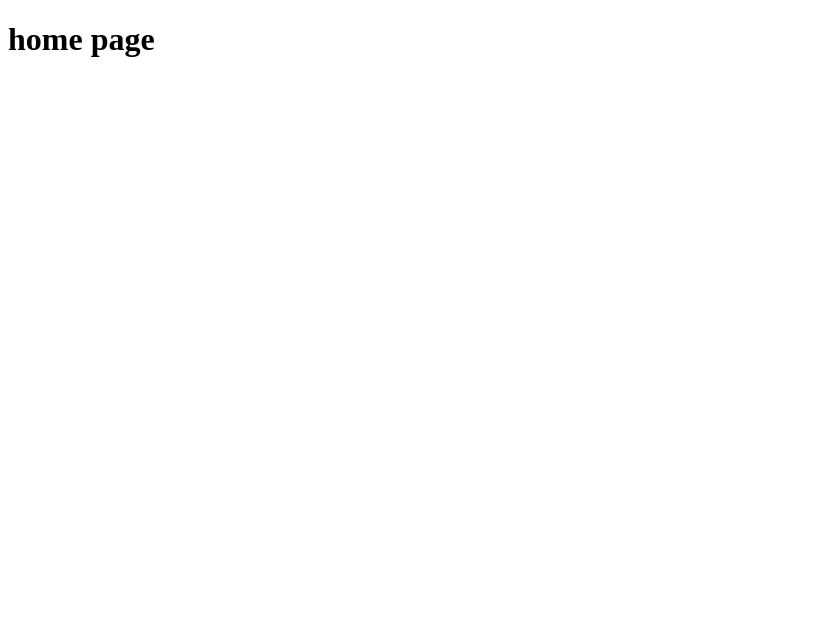
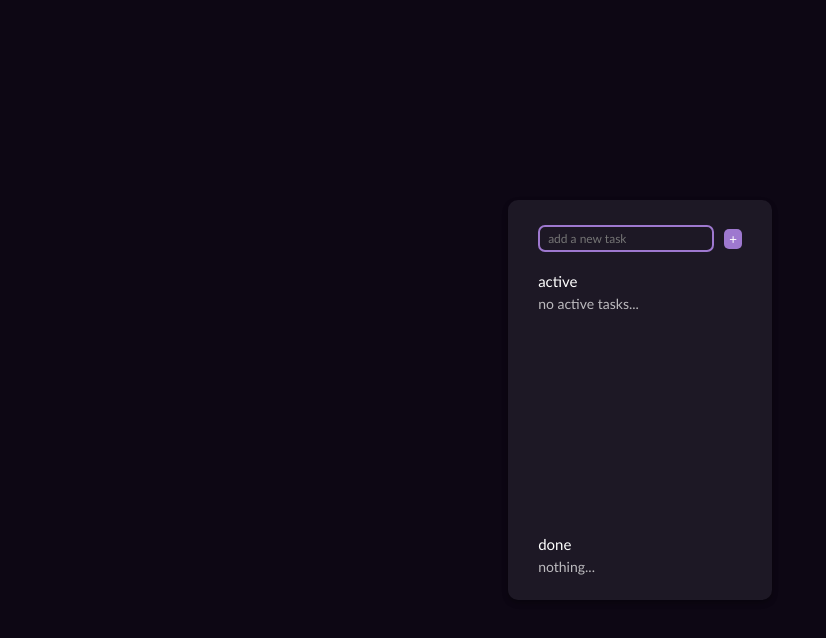
Before and after one commit to ALSDX/trs, a Vue app: page / in a window 1280 px wide. Before the commit this address had no page. Shown: the top 638 px of the page, without its empty margins (0-826 px from the left). Built offline with nearby package versions, Linux system fonts and the light colour scheme.

Commit message:
todo-app

```diff
--- a/index.html
+++ b/index.html
@@ -5,6 +5,7 @@
     <link rel="icon" href="/favicon.ico">
     <meta name="viewport" content="width=device-width, initial-scale=1.0">
     <title>Vite App</title>
+    <style>* {box-sizing: border-box; padding: 0; margin: 0; font-family: 'Trebuchet MS', 'Lucida Sans Unicode', 'Lucida Grande', 'Lucida Sans', Arial, sans-serif;}</style>
   </head>
   <body>
     <div id="app"></div>
--- a/src/App.vue
+++ b/src/App.vue
@@ -1,11 +1,62 @@
 <template>
-  <h1>home page</h1>
+  <div class="container">
+    <div class="app__container">
+      <AddTask @add-todo="addTodo"></AddTask>
+      <TodosContainer :activeTodos="activeTodos" :doneTodos="doneTodos" @toggle-todo="toggleTodo" @remove-todo="removeTodo"></TodosContainer>
+    </div>
+  </div>
 </template>
 
-  <script>
-    export default {
-      name: "App"
+<script setup>
+import AddTask from "@/components/AddTask.vue";
+import TodosContainer from "@/components/TodosContainer.vue";
+  import {ref, computed} from 'vue';
+
+  const todos = ref([]);
+
+  const addTodo = (title) => {
+    if (title.trim()) {
+      const todo = {
+        title,
+        id: Date.now(),
+        done: false
+      }
+      todos.value.push(todo);
     }
-  </script>
+  }
 
-<style scoped></style>
+  const toggleTodo = (todo) => {
+    todo.done = !todo.done
+  }
+
+  const removeTodo = (todo) => {
+    todos.value = todos.value.filter((t) => t.id !== todo.id)
+  }
+
+  const activeTodos = computed(() => todos.value.filter((todo) => !todo.done));
+  const doneTodos = computed(() => todos.value.filter((todo) => todo.done));
+</script>
+
+<style scoped>
+  .container {
+    background-color: #0D0714;
+    width: 100vw;
+    height: 100vh;
+    display: flex;
+    align-items: center;
+    justify-content: center;
+  }
+  .app__container {
+    background-color: #1D1825;
+    min-width: 20%;
+    min-height: 50%;
+    padding: 25px 30px;
+    border-radius: 10px;
+    display: flex;
+    flex-direction: column;
+    gap: 20px;
+    color: white;
+    font-size: 15px;
+    box-shadow: rgba(0, 0, 0, 0.16) 0px 3px 6px, rgba(0, 0, 0, 0.23) 0px 3px 6px;
+  }
+</style>
--- /dev/null
+++ b/src/components/ActiveTodos.vue
@@ -0,0 +1,52 @@
+<template>
+    <div class="todo__wrapper" v-if="activeTodos.length > 0">
+        <p>task to do - {{ activeTodos.length }}</p>
+        <div class="todo__item" v-for="todo in activeTodos" :key="todo.id" :class="{ done: todo.done, active: !todo.done }" @click="$emit('toggle-todo', todo)">
+            <p>{{ todo.title }}</p>
+        </div>
+    </div>
+    <div class="todo__wrapper" v-else>
+        <p>active</p>
+        <div>
+            <p style="opacity: .7; font-size: 14px;">no active tasks...</p>
+        </div>
+    </div>
+</template>
+
+<script setup>
+    const props = defineProps({
+        activeTodos: {
+            type: Array,
+            default: () => []
+        }
+    });
+</script>
+
+<style scoped>
+  .todo__item.active {
+    padding: 12px 14px;
+  }
+  .todo__item {
+    display: flex;
+    align-items: center;
+    gap: 5px;
+    padding: 7px 9px;
+    border-radius: 7px;
+    background-color: #15101C;
+      p {
+        flex: 1;
+      }
+      button {
+        background: none;
+        border: none;
+        text-decoration: none;
+        cursor: pointer;
+        padding: 5px;
+      }
+  }
+  .todo__wrapper {
+    display: flex;
+    flex-direction: column;
+    gap: 5px;
+  }
+</style>
--- /dev/null
+++ b/src/components/AddTask.vue
@@ -0,0 +1,55 @@
+<template>
+    <div class="todo__add-task">
+    <input type="text" placeholder="add a new task" class="add-task__input" v-model="addTodoInputValue" maxlength="30">
+    <button @click="addTodo" class="add-task__btn">+</button>
+  </div>
+</template>
+
+<script setup>
+    import {ref} from 'vue'
+
+    const emit = defineEmits(['add-todo']);
+
+    const addTodoInputValue = ref("");
+
+    const addTodo = () => {
+        if (addTodoInputValue.value.trim()) {
+            emit('add-todo', addTodoInputValue.value.trim());
+            addTodoInputValue.value = ""
+        }
+    }
+</script>
+
+<style scoped>
+  .todo__add-task {
+    display: flex;
+    justify-content: center;
+    align-items: center;
+    gap: 10px;
+    width: 100%;
+  }
+      .add-task__input {
+        flex: 1;
+        padding: 4px 8px;
+        border-radius: 7px;
+        outline: none;
+        border: 2px solid #9e78cf;
+        background: none;
+        font-size: 12px;
+        color: white;
+        transition: all .4s ease;
+
+          &:focus {
+            border: 2px solid #8a44e6;
+          }
+      }
+      .add-task__btn {
+        padding: 2px 5px;
+        border-radius: 5px;
+        border: none;
+        outline: none;
+        background: #9e78cf;
+        cursor: pointer;
+        color: white;
+      }
+</style>
--- /dev/null
+++ b/src/components/DoneTodos.vue
@@ -0,0 +1,54 @@
+<template>
+    <div class="todo__wrapper" v-if="doneTodos.length > 0">
+        <p>done - {{ doneTodos.length }}</p>
+        <div class="todo__item" v-for="todo in doneTodos" :key="todo.id" :class="{ done: todo.done, active: !todo.done }" @click="$emit('toggle-todo', todo)">
+            <p>{{ todo.title }}</p>
+            <button @click.stop="$emit('remove-todo', todo)">🗑️</button>
+        </div>
+    </div>
+    <div class="todo__wrapper" v-else>
+        <p>done</p>
+        <div>
+            <p style="opacity: .7; font-size: 14px; ">nothing...</p>
+        </div>
+    </div>
+</template>
+
+<script setup>
+    const props = defineProps({
+        doneTodos: {
+            type: Array,
+            default: () => []
+        }
+    })
+</script>
+
+<style scoped>
+  .todo__item.done p {
+    text-decoration: line-through;
+    color: rgb(57, 198, 78);
+  }
+  .todo__item {
+    display: flex;
+    align-items: center;
+    gap: 5px;
+    padding: 7px 9px;
+    border-radius: 7px;
+    background-color: #15101C;
+      p {
+        flex: 1;
+      }
+      button {
+        background: none;
+        border: none;
+        text-decoration: none;
+        cursor: pointer;
+        padding: 5px;
+      }
+  }
+  .todo__wrapper {
+    display: flex;
+    flex-direction: column;
+    gap: 5px;
+  }
+</style>
--- /dev/null
+++ b/src/components/TodosContainer.vue
@@ -0,0 +1,31 @@
+<template>
+    <div class="todo__tasks-container">
+        <ActiveTodos :activeTodos="activeTodos" @toggle-todo="todo => $emit('toggle-todo', todo)"></ActiveTodos>
+        <DoneTodos :doneTodos="doneTodos" @toggle-todo="todo => $emit('toggle-todo', todo)" @remove-todo="todo => $emit('remove-todo', todo)"></DoneTodos>
+    </div>
+</template>
+
+<script setup>
+import ActiveTodos from '@/components/ActiveTodos.vue';
+import DoneTodos from "@/components/DoneTodos.vue";
+    const props = defineProps({
+        activeTodos: {
+            type: Array,
+            default: () => []
+        },
+        doneTodos: {
+            type: Array,
+            default: () => []
+        }
+    });
+</script>
+
+<style scoped>
+  .todo__tasks-container {
+    display: flex;
+    flex: 1;
+    gap: 10px;
+    flex-direction: column;
+    justify-content: space-between;
+  }
+</style>
```
